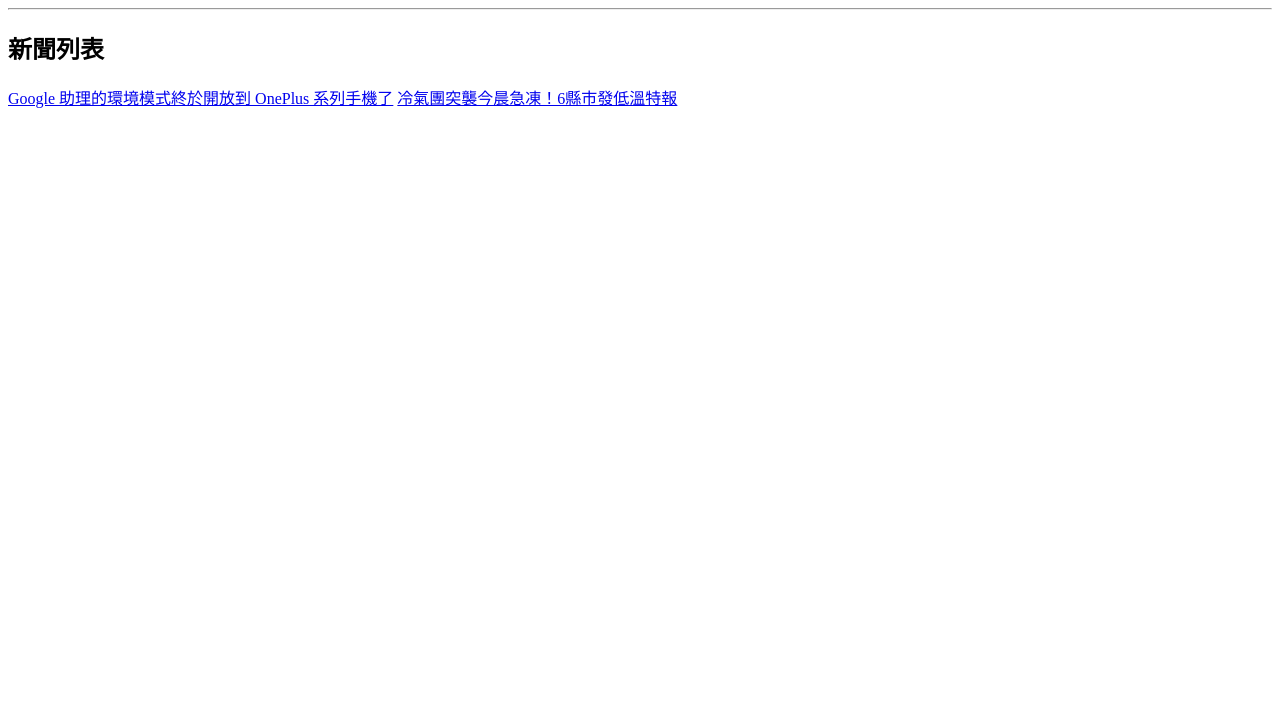
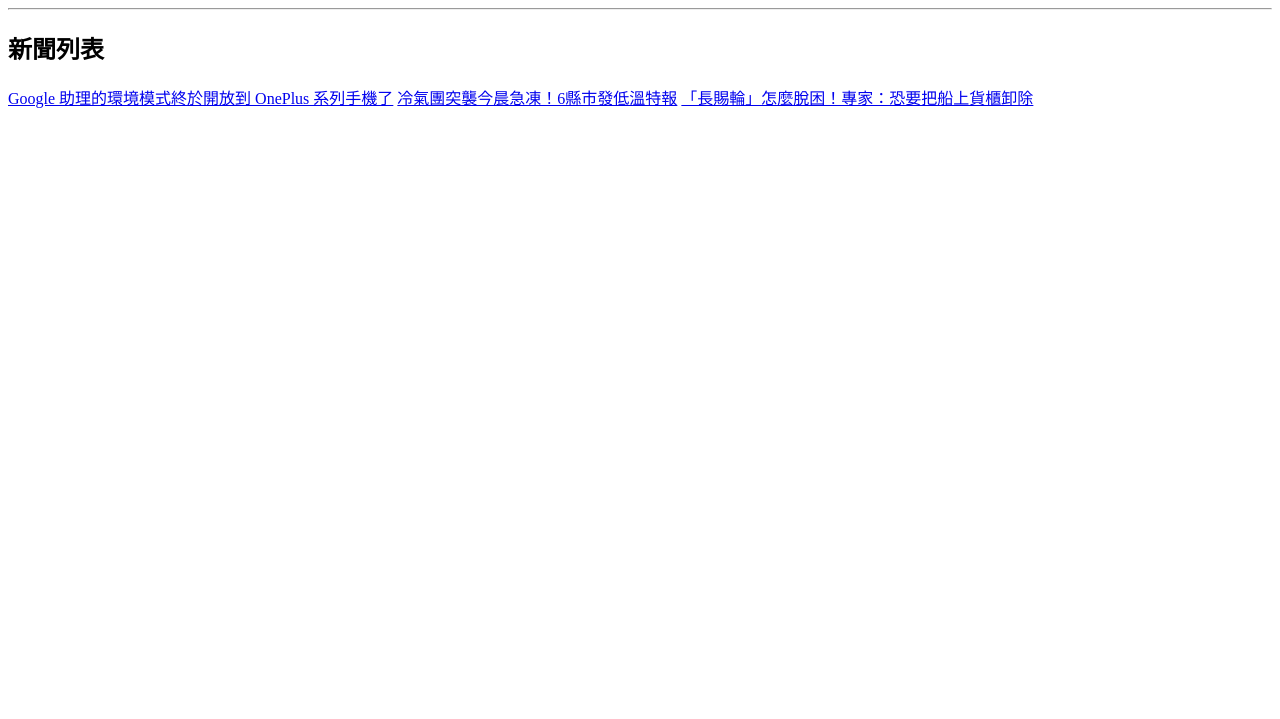
Before and after one commit to gakze1112/githubtest, a plain HTML site: page index.html in a window 1280 px wide. Shown: the part 81-800 px from the top of the page. Drawn offline with Linux system fonts and the light colour scheme.

Commit message:
新聞列表新增新聞連結

```diff
--- a/index.html
+++ b/index.html
@@ -13,6 +13,7 @@
     <p>
         <a href="page01.html">Google 助理的環境模式終於開放到 OnePlus 系列手機了</a>
         <a href="page02.html">冷氣團突襲今晨急凍！6縣市發低溫特報</a>
+        <a href="page03.html">「長賜輪」怎麼脫困！專家：恐要把船上貨櫃卸除</a>
     </p>
 </body>
 </html>
```
